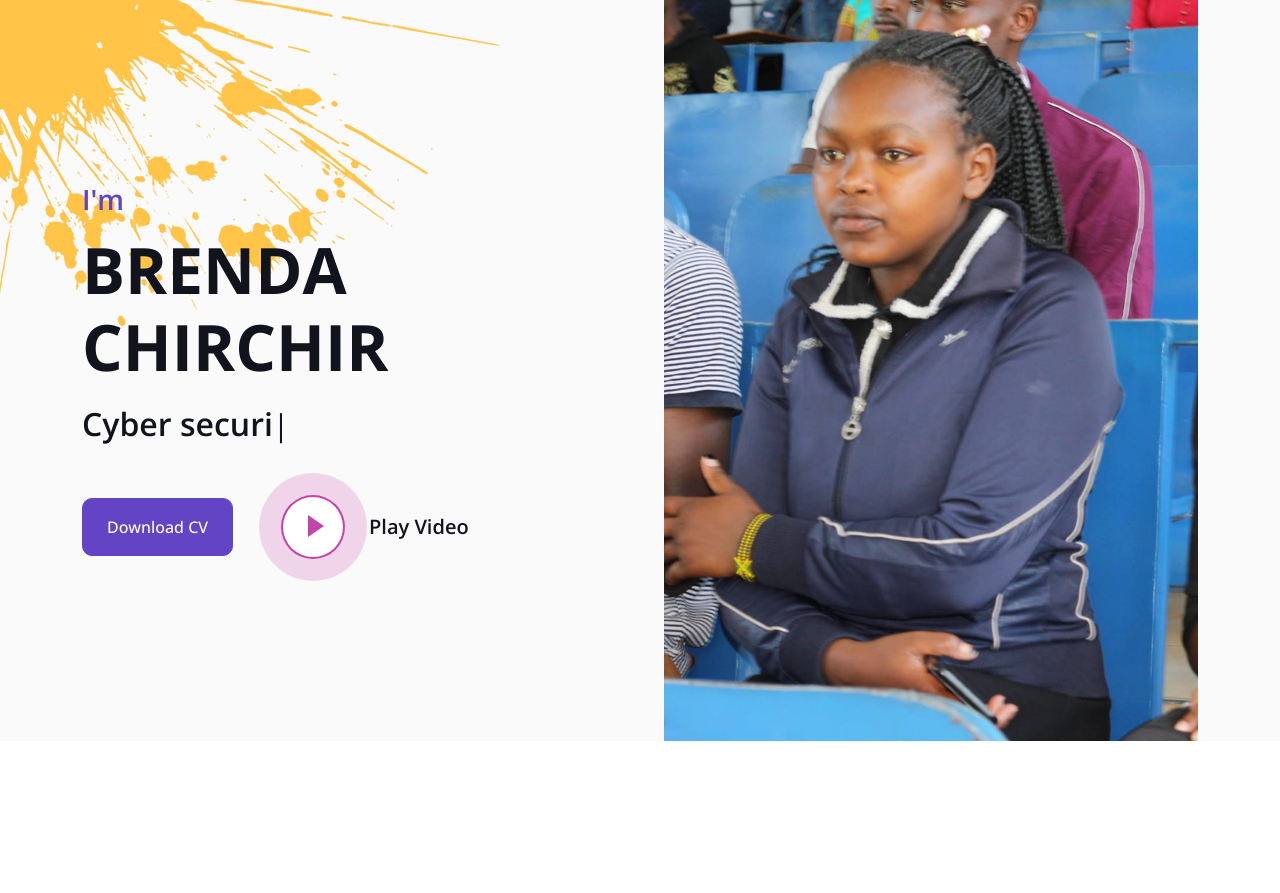
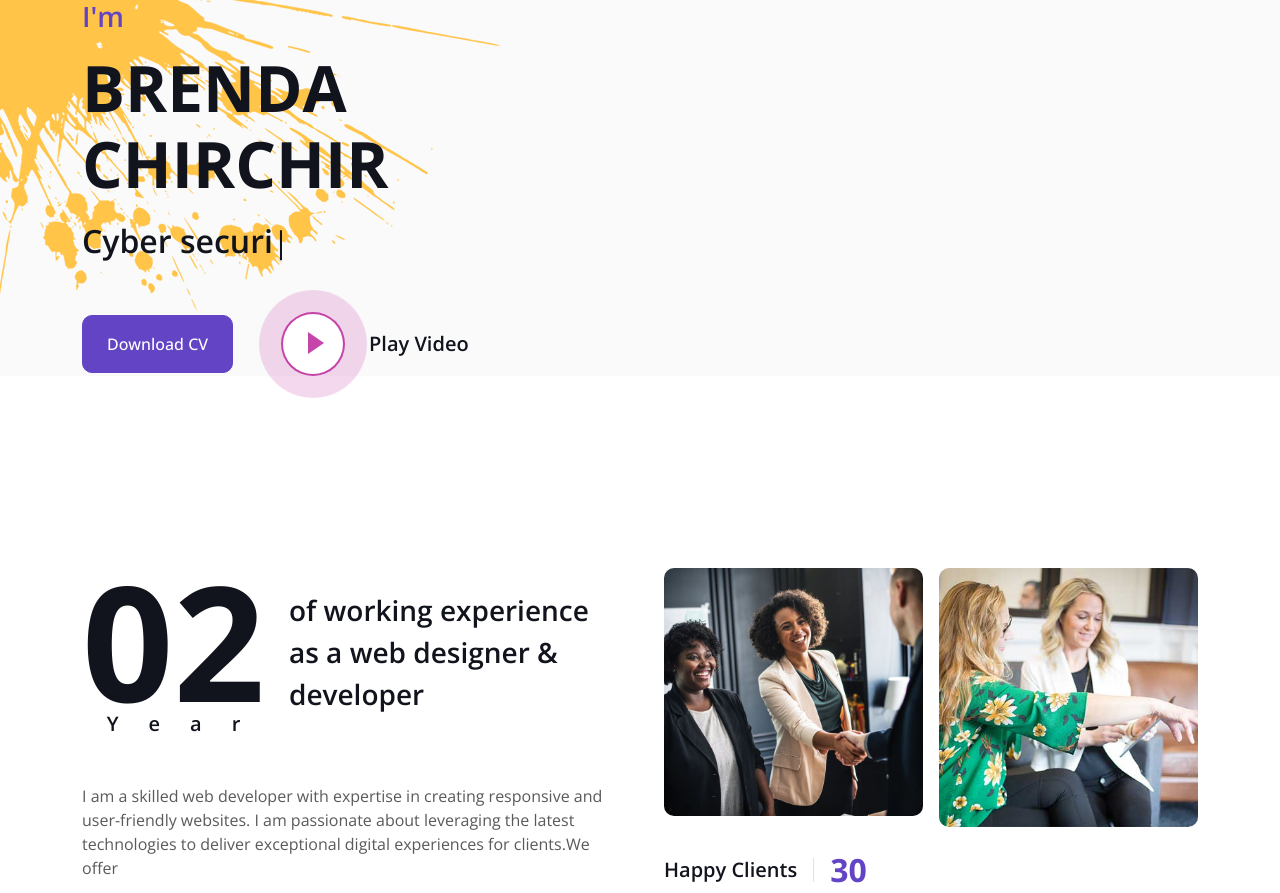
Before and after one commit to Brendachirchir/chirchirportfolio, a plain HTML site: page index.html in a window 1280 px wide. Shown: the top 893 px of the page. Drawn offline with nearby package versions, Linux system fonts and the light colour scheme.

Commit message:
change a picture

```diff
--- a/index.html
+++ b/index.html
@@ -92,7 +92,7 @@
                     </div>
                 </div>
                 <div class="col-lg-6">
-                    <img class="img-fluid" src="img/WhatsApp Image 2024-03-18 at 11.00.14 PM (1).jpeg" alt="">
+                    <img class="img-fluid" src="img/" alt="">
                 </div>
             </div>
         </div>
```
